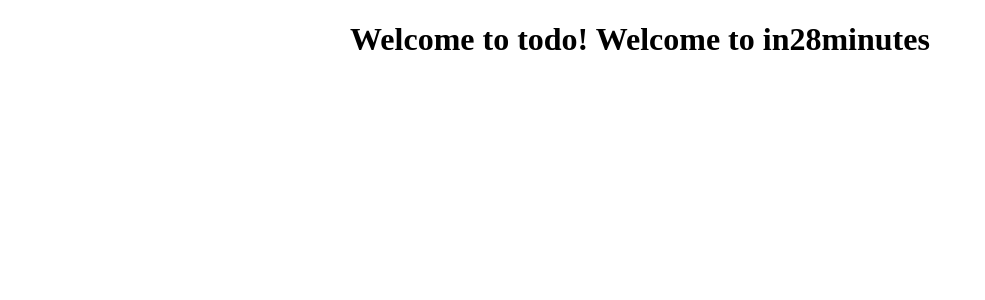
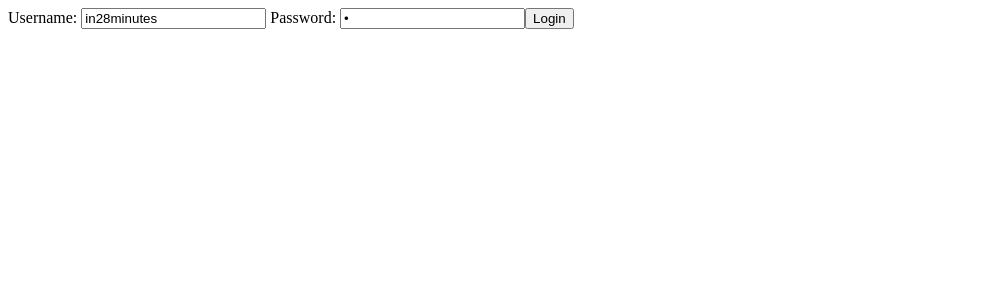
Before and after one commit to Brunocs1991/udemy-Go-Java-Full-Stack-with-Spring-Boot-and-Angular, an Angular app in the folder todo/: page / in a window 1280 px wide. Shown: the top 300 px of the page, without its empty margins (0-985 px from the left). Built offline with nearby package versions, Linux system fonts and the light colour scheme.

Commit message:
hardcode login validation

```diff
--- a/todo/src/app/app.component.html
+++ b/todo/src/app/app.component.html
@@ -1,7 +1,2 @@
-<div class="text-center">
-  <h1>
-    Welcome to {{title}}!
-    {{message}}
-  </h1>
-</div>
+<app-login></app-login>
 <router-outlet></router-outlet>
--- /dev/null
+++ b/todo/src/app/login/login.component.html
@@ -0,0 +1,6 @@
+<small *ngIf="invalidLogin">{{erroMensage}}</small>
+<div>
+  Username: <input type="text" name="username" [(ngModel)]="username">
+  Password: <input type="password" name="password" [(ngModel)]="password">
+  <button type="submit" (click)=handleLogin()>Login</button>
+</div>
--- /dev/null
+++ b/todo/src/app/login/login.component.ts
@@ -0,0 +1,25 @@
+import { Component, OnInit } from '@angular/core';
+
+@Component({
+  selector: 'app-login',
+  templateUrl: './login.component.html',
+  styleUrls: ['./login.component.css'],
+})
+export class LoginComponent implements OnInit {
+  username: string = 'in28minutes';
+  password: string = '1';
+  erroMensage: string = 'Invalid Credencials';
+  invalidLogin: boolean = false;
+
+  constructor() {}
+
+  ngOnInit(): void {}
+
+  handleLogin() {
+    if ('in28minutes' === this.username && 'dummy' === this.password) {
+      this.invalidLogin = false;
+    } else {
+      this.invalidLogin = true;
+    }
+  }
+}
--- /dev/null
+++ b/todo/src/app/welcome/welcome.component.html
@@ -0,0 +1 @@
+<p>welcome works!</p>
--- /dev/null
+++ b/todo/src/app/welcome/welcome.component.ts
@@ -0,0 +1,15 @@
+import { Component, OnInit } from '@angular/core';
+
+@Component({
+  selector: 'app-welcome',
+  templateUrl: './welcome.component.html',
+  styleUrls: ['./welcome.component.css']
+})
+export class WelcomeComponent implements OnInit {
+
+  constructor() { }
+
+  ngOnInit(): void {
+  }
+
+}
```
Also changed, not shown: todo/src/app/app.module.ts (+7 -9 lines), todo/src/app/login/login.component.css (added), todo/src/app/welcome/welcome.component.css (added), 1 other file (tests, documents, lock files or other folders).
